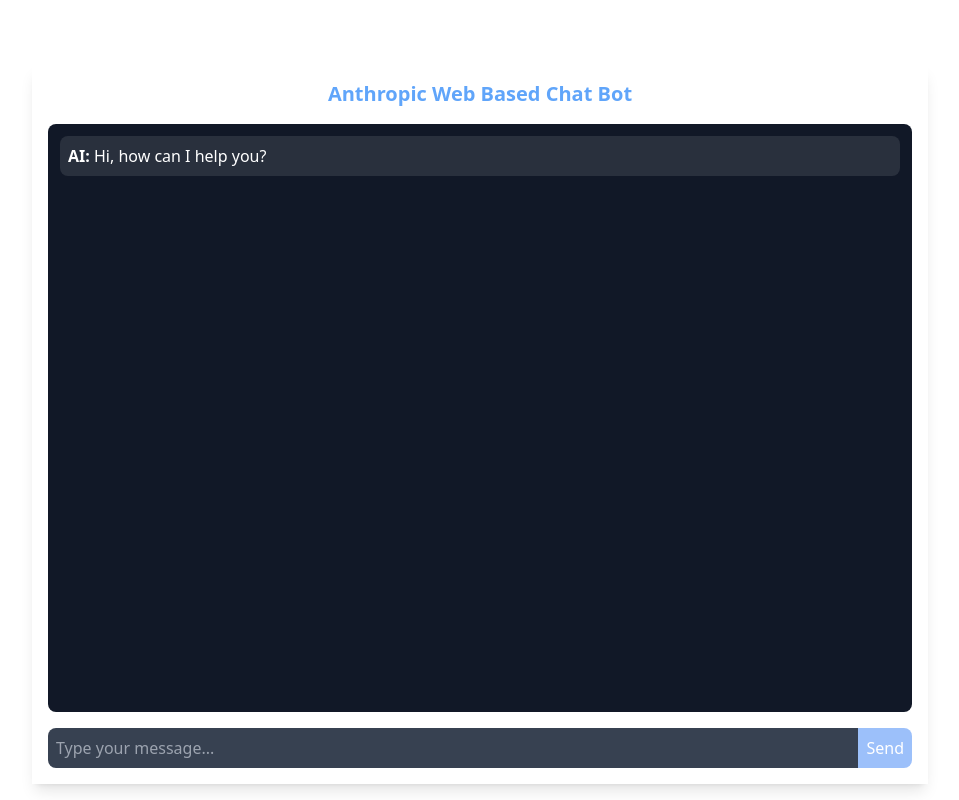
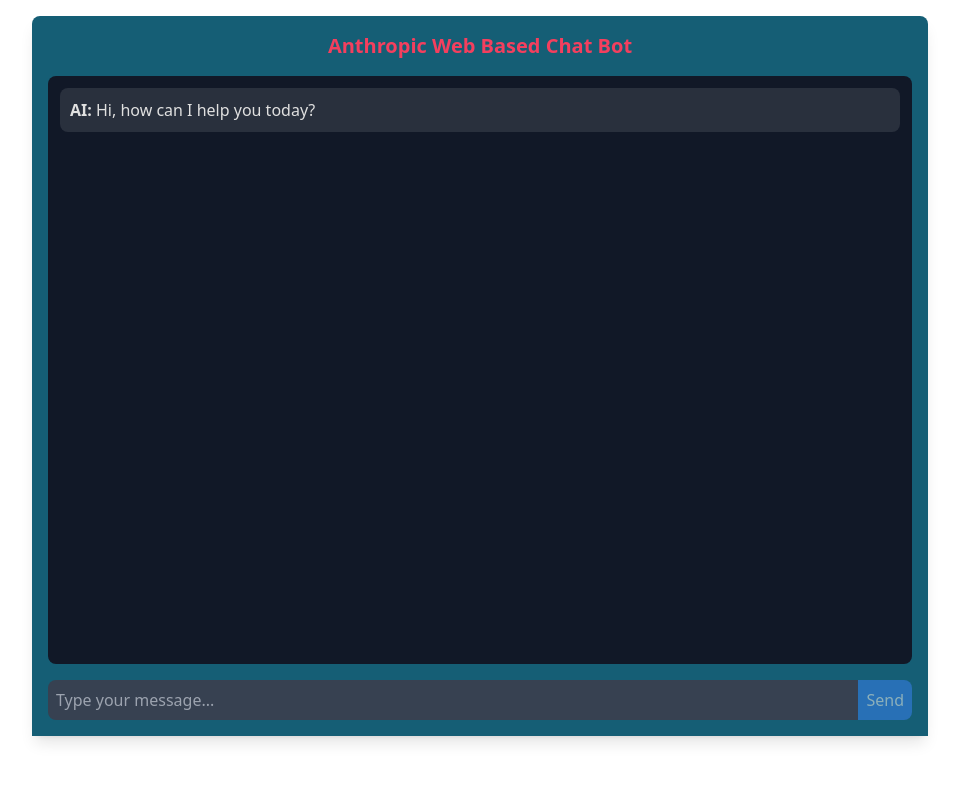
Before and after one commit to manukkeg/Anthropic_llm_web_final, a Vue app: page / in a window 1280 px wide. Shown: the whole page, without its empty margins (160-1119 px from the left). Built offline with nearby package versions, Linux system fonts and the light colour scheme.

Commit message:
update index codes

```diff
--- a/package.json
+++ b/package.json
@@ -2,7 +2,7 @@
   "name": "llm-web-app",
   "version": "0.1.0",
   "private": true,
-  "engines":{
+  "engines": {
     "node": "20.x"
   },
   "scripts": {
@@ -13,8 +13,11 @@
   "dependencies": {
     "axios": "^1.7.7",
     "core-js": "^3.8.3",
+    "dompurify": "^3.2.1",
     "dotenv": "^16.4.5",
     "express": "^4.21.1",
+    "highlight.js": "^11.10.0",
+    "marked": "^15.0.2",
     "vue": "^3.2.13"
   },
   "devDependencies": {
--- a/src/components/ChatInterface.vue
+++ b/src/components/ChatInterface.vue
@@ -1,12 +1,12 @@
 <template>
-  <div class="fixed bottom-0 left-0 right-0 p-4 flex justify-center">
-    <div class="chat-container bg-grey-800 text-white p-4 rounded-t-lg shadow-lg w-full max-w-4xl">
+  <div class="fixed top-0 left-0 right-0 p-4 flex justify-center">
+    <div class="chat-container bg-cyan-800 text-black p-4 rounded-t-lg shadow-lg w-full max-w-4xl">
       <!-- Title -->
       <div class="text-center mb-4">
-        <h1 class="text-xl font-bold text-blue-400">Anthropic Web Based Chat Bot</h1>
+        <h1 class="text-xl font-bold text-rose-500">Anthropic Web Based Chat Bot</h1>
       </div>
 
-      <!-- Display area for chat history with dynamic height -->
+      <!-- Chat History Display -->
       <div
         ref="chatHistoryRef"
         class="chat-history overflow-y-auto p-3 bg-gray-900 rounded-lg mb-4 relative custom-scrollbar scroll-instant"
@@ -15,11 +15,17 @@
       >
         <!-- Initial welcome message -->
         <div class="AI mb-4">
-          <strong>AI:</strong> Hi, how can I help you?
+          <strong>AI:</strong> Hi, how can I help you today?
         </div>
 
-        <div v-for="(entry, index) in chatHistory" :key="index" :class="entry.sender">
-          <strong>{{ entry.sender }}:</strong> {{ entry.message }}
+        <div v-for="(entry, index) in chatHistory" :key="index" :class="entry.sender + ' mb-4'">
+          <strong>{{ entry.sender }}:</strong>
+          <div
+            v-if="entry.sender === 'AI'"
+            class="message-content"
+            v-html="formatMessage(entry.message)"
+          ></div>
+          <div v-else>{{ entry.message }}</div>
         </div>
 
         <!-- Loading indicator -->
@@ -32,7 +38,7 @@
         </div>
       </div>
 
-      <!-- Input field for user messages and Send button -->
+      <!-- Input Area -->
       <div class="chat-input flex">
         <input
           ref="messageInputRef"
@@ -48,12 +54,8 @@
           class="p-2 bg-blue-500 text-white rounded-r-lg hover:bg-blue-600 disabled:opacity-50 disabled:cursor-not-allowed transition-all duration-200"
           :disabled="isLoading || !messageInput.trim()"
         >
-          <span v-if="isLoading">
-            Sending...
-          </span>
-          <span v-else>
-            Send
-          </span>
+          <span v-if="isLoading">Sending...</span>
+          <span v-else>Send</span>
         </button>
       </div>
     </div>
@@ -61,20 +63,46 @@
 </template>
 
 <script>
-import { ref, nextTick, onMounted, computed } from 'vue'; // <-- Added 'computed' import here
+import { ref, nextTick, onMounted, computed } from 'vue';
+import DOMPurify from 'dompurify';
+import { marked } from 'marked';
+import hljs from 'highlight.js';
+import 'highlight.js/styles/github-dark.css';
 
 export default {
   setup() {
     const messageInput = ref('');
     const chatHistory = ref([]);
     const chatHistoryRef = ref(null);
-    const messageInputRef = ref(null); // New ref for the input field
+    const messageInputRef = ref(null);
     const isNearBottom = ref(true);
     const isLoading = ref(false);
 
     const chatHistoryHeight = computed(() => {
-      return { height: 'calc(100vh - 200px)' };  // Dynamically set height
+      return { height: 'calc(100vh - 200px)' };
     });
+
+    // Markdown and syntax highlighting formatter
+    const formatMessage = (message) => {
+      // Create a renderer that uses highlight.js for code blocks
+      const renderer = new marked.Renderer();
+      renderer.code = (code, language) => {
+        const validLanguage = hljs.getLanguage(language) ? language : 'plaintext';
+        const highlightedCode = hljs.highlight(validLanguage, code).value;
+        return `<pre><code class="hljs ${validLanguage}">${highlightedCode}</code></pre>`;
+      };
+
+      // Configure marked with the custom renderer
+      marked.setOptions({
+        renderer: renderer,
+        breaks: true,
+        gfm: true,
+      });
+
+      // Convert markdown to HTML and sanitize to prevent XSS
+      const htmlContent = marked(message);
+      return DOMPurify.sanitize(htmlContent);
+    };
 
     const handleScroll = () => {
       const element = chatHistoryRef.value;
@@ -127,18 +155,18 @@
 
             // Focus on the input field after response
             nextTick(() => {
-              messageInputRef.value.focus(); // Focus input field
+              messageInputRef.value.focus();
             });
           } else {
             chatHistory.value.push({
               sender: 'Error',
-              message: `No valid reply from AI.${JSON.stringify(data)}`,
+              message: 'No valid reply from AI.',
             });
           }
         } catch (error) {
           chatHistory.value.push({
             sender: 'Error',
-            message: `${error.message}`,
+            message: 'Failed to get response from AI.',
           });
         } finally {
           isLoading.value = false;
@@ -160,17 +188,19 @@
       messageInput,
       chatHistory,
       chatHistoryRef,
-      messageInputRef, // Bind the new ref
+      messageInputRef,
       isLoading,
       sendMessage,
       handleScroll,
       chatHistoryHeight,
+      formatMessage,
     };
   },
 };
 </script>
 
 <style scoped>
+/* Existing styles with some modifications */
 .chat-container {
   display: flex;
   flex-direction: column;
@@ -180,99 +210,75 @@
 
 .User {
   text-align: right;
-  color: #63b3ed;
-  margin-bottom: 8px;
-  padding: 8px;
-  background: rgba(99, 179, 237, 0.1);
+  background: rgba(59, 130, 246, 0.1);
   border-radius: 8px;
+  padding: 10px;
 }
 
 .AI {
   text-align: left;
-  color: #ffffff; /* Changed from #a3e635 to white */
-  margin-bottom: 8px;
-  padding: 8px;
-  background: rgba(255, 255, 255, 0.1); /* Changed from green to white background with lower opacity */
+  background: rgba(255, 255, 255, 0.1);
   border-radius: 8px;
+  padding: 10px;
+  color: #e0e0e0;
 }
 
 .Error {
   text-align: center;
   color: #ef4444;
-  margin-bottom: 8px;
-  padding: 8px;
   background: rgba(239, 68, 68, 0.1);
   border-radius: 8px;
+  padding: 10px;
 }
 
-.loading-message {
+/* Syntax highlighting and code block styles */
+.hljs {
+  background: #2d2d2d !important;
+  color: #cccccc;
+  padding: 1rem;
+  border-radius: 0.5rem;
+  overflow-x: auto;
+}
+
+.message-content {
+  white-space: pre-wrap;
+  word-wrap: break-word;
+}
+
+.message-content code {
+  background-color: #3a3a3a;
+  color: #e0e0e0;
+  padding: 0.2rem 0.4rem;
+  border-radius: 0.3rem;
+  font-family: 'Courier New', monospace;
+}
+
+.message-content pre {
+  margin: 1rem 0;
+  border-radius: 0.5rem;
+  overflow-x: auto;
+}
+
+/* Loading dots animation */
+.loading-dots {
   display: flex;
   justify-content: center;
-  align-items: center;
-  padding: 1rem;
-}
-
-.loading-dots {
-  display: flex;
   gap: 4px;
 }
 
 .loading-dots span {
   width: 8px;
   height: 8px;
-  background-color: #ffffff; /* Changed loading dots to white */
+  background-color: #ffffff;
   border-radius: 50%;
   animation: loading 1.4s infinite ease-in-out both;
 }
 
-.loading-dots span:nth-child(1) {
-  animation-delay: -0.32s;
-}
-
-.loading-dots span:nth-child(2) {
-  animation-delay: -0.16s;
-}
+.loading-dots span:nth-child(1) { animation-delay: -0.32s; }
+.loading-dots span:nth-child(2) { animation-delay: -0.16s; }
 
 @keyframes loading {
-  0%, 80%, 100% {
-    transform: scale(0);
-  }
-  40% {
-    transform: scale(1.0);
-  }
-}
-
-.scroll-instant {
-  scroll-behavior: auto !important;
-  -webkit-overflow-scrolling: touch;
-}
-
-.custom-scrollbar::-webkit-scrollbar {
-  width: 4px;
-}
-
-.custom-scrollbar::-webkit-scrollbar-track {
-  background: transparent;
-}
-
-.custom-scrollbar::-webkit-scrollbar-thumb {
-  background: rgba(255, 255, 255, 0.2);
-  border-radius: 2px;
-}
-
-.custom-scrollbar:hover::-webkit-scrollbar-thumb {
-  background: rgba(255, 255, 255, 0.3);
-}
-
-.custom-scrollbar {
-  scrollbar-width: thin;
-  scrollbar-color: rgba(255, 255, 255, 0.2) transparent;
-}
-
-@media (max-width: 768px) {
-  .chat-container {
-    max-width: 100% !important;
-    margin: 0;
-  }
+  0%, 80%, 100% { transform: scale(0); }
+  40% { transform: scale(1.0); }
 }
 </style>
```
Also changed, not shown: vercel.json, 1 other file (tests, documents, lock files or other folders).
